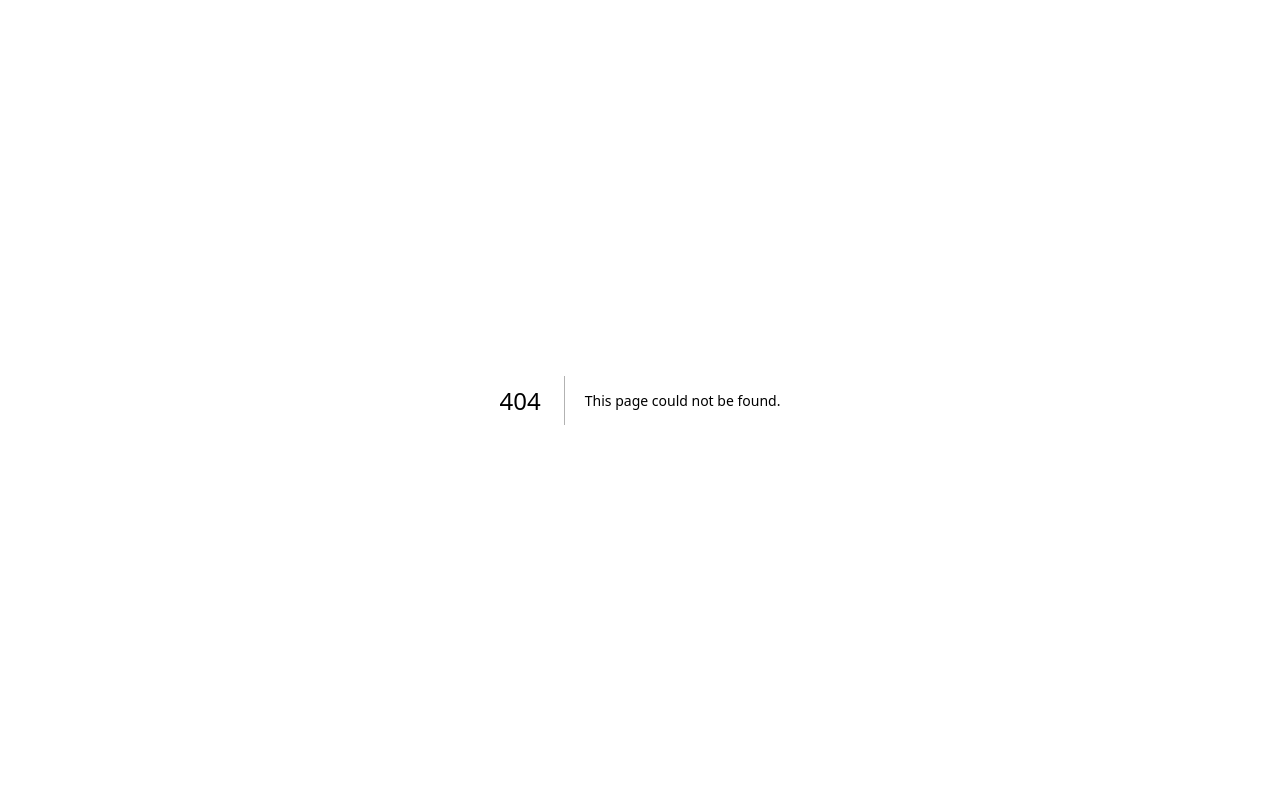
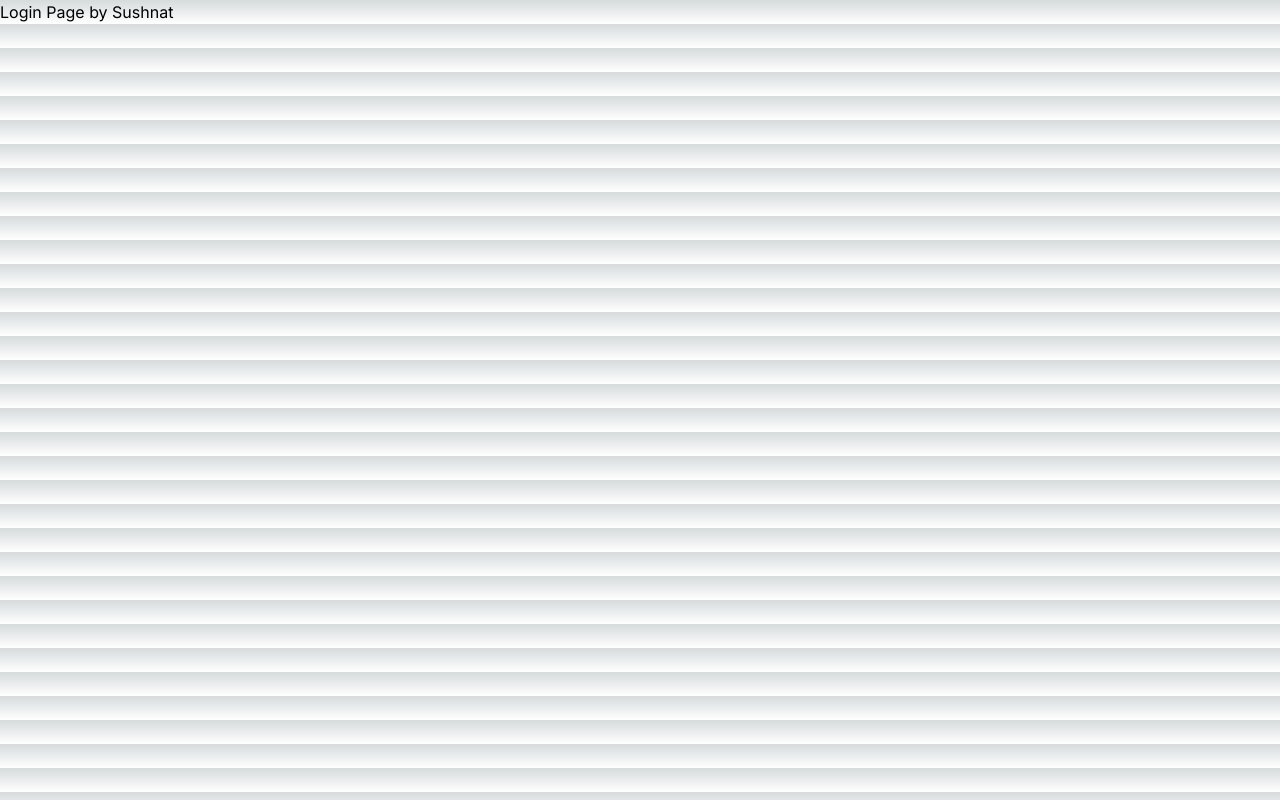
Before and after one commit to thisissushant/auth-app, a Next.js app: page /login in a window 1280 px wide. Before the commit this address had no page. Built offline with nearby package versions, Linux system fonts and the light colour scheme.

Commit message:
Commit message:
Add .env to .gitignore

This commit adds the .env file to the .gitignore file. This means that the .env file will not be tracked by git and will not be included in any commits.

```diff
--- /dev/null
+++ b/src/app/login/page.tsx
@@ -0,0 +1,7 @@
+export default function LoginPage() {
+  return (
+    <div>
+      <h1>Login Page by Sushnat</h1>
+    </div>
+  );
+}
--- /dev/null
+++ b/src/app/signup/page.tsx
@@ -0,0 +1,7 @@
+export default function SignUp() {
+  return (
+    <div>
+      <h1>This is a SignUp page</h1>
+    </div>
+  );
+}
```
Also changed, not shown: 1 other file (tests, documents, lock files or other folders).
